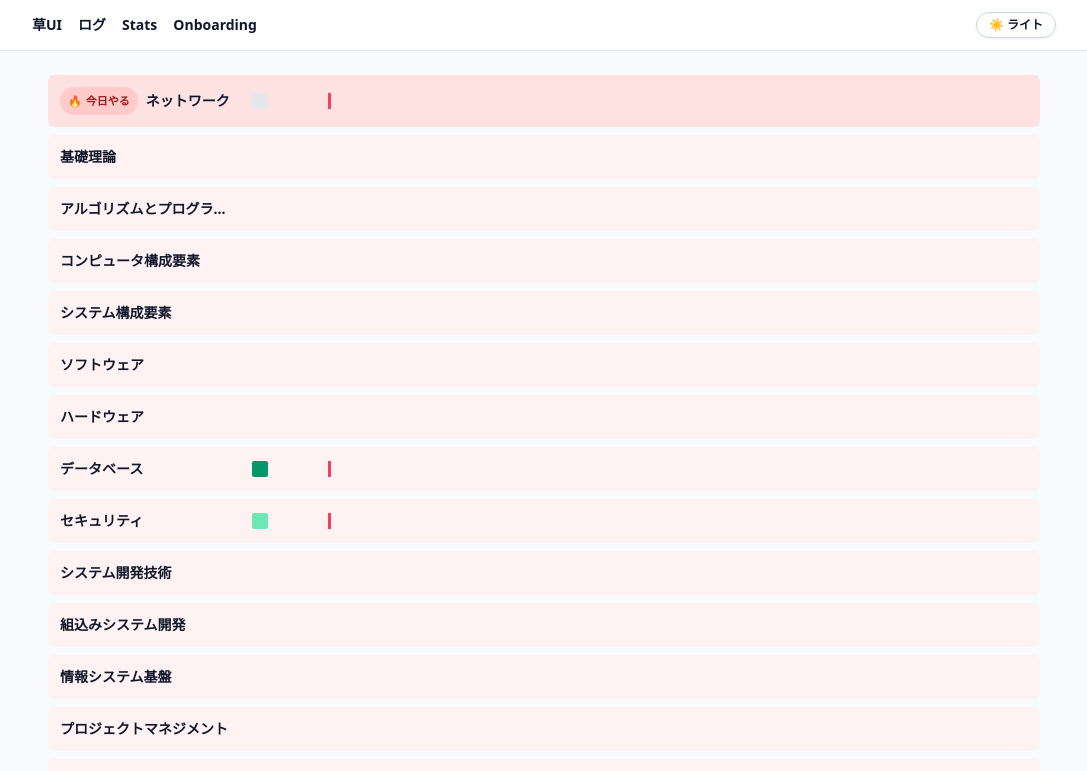
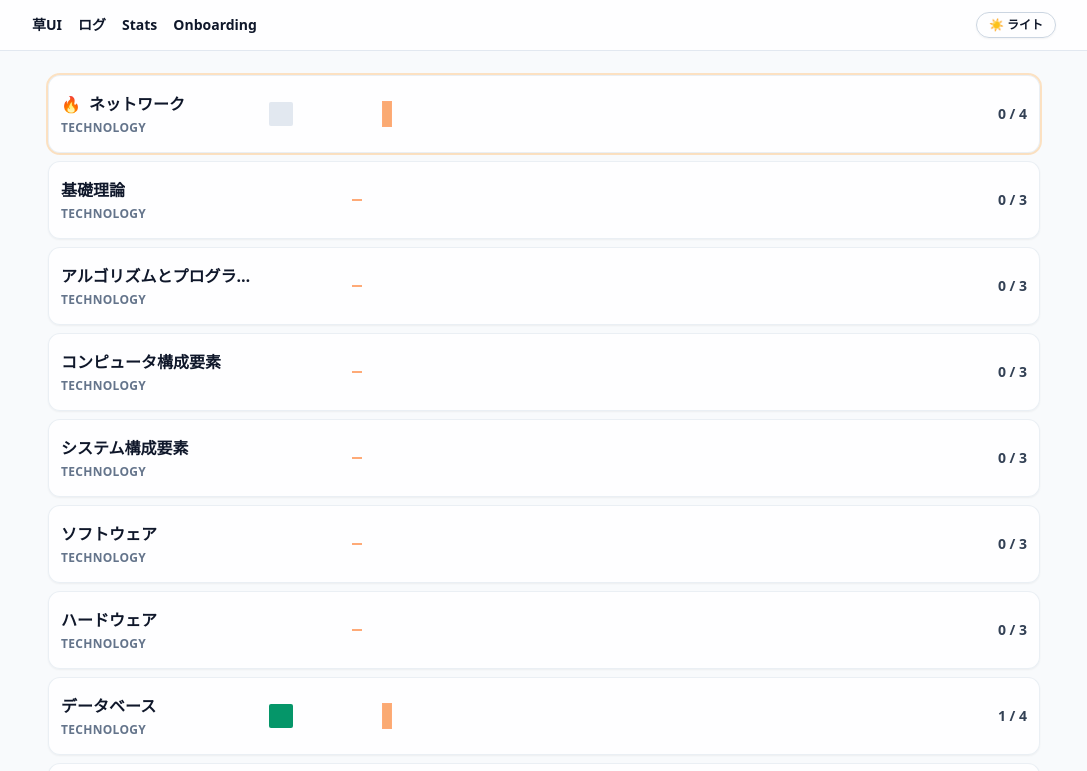
Before and after one commit to Hiro-Chiba/ap-grass-tracker, a Next.js app: page /grid in a window 1280 px wide. Shown: the top 771 px of the page, without its empty margins (96-1183 px from the left). Built offline with nearby package versions, Linux system fonts and the light colour scheme.

Commit message:
草UIの視認性改善と統計表示の簡素化

```diff
--- a/app/stats/page.tsx
+++ b/app/stats/page.tsx
@@ -6,9 +6,9 @@ import { useCycleStore } from "@/lib/useCycleStore";
 
 function StatNumber({ label, value }: { label: string; value: string }) {
   return (
-    <div className="rounded-md bg-white/80 p-4 shadow-sm dark:bg-slate-800/70">
-      <p className="text-xs font-semibold uppercase tracking-wide text-slate-500">{label}</p>
-      <p className="mt-2 text-3xl font-bold text-slate-900 dark:text-white">{value}</p>
+    <div className="rounded-lg border border-slate-200/70 bg-white/70 p-4 text-center shadow-sm dark:border-slate-800/70 dark:bg-slate-900/70">
+      <p className="text-xs font-semibold uppercase tracking-wide text-slate-500 dark:text-slate-400">{label}</p>
+      <p className="mt-3 text-4xl font-bold text-slate-900 dark:text-white">{value}</p>
     </div>
   );
 }
@@ -18,9 +18,8 @@ export default function StatsPage() {
   const { totalEffective, inGoalSubjects, stagnantSubjects } = aggregateKpis(cycles);
 
   return (
-    <div className="space-y-4">
-      <h1 className="text-xl font-bold">Stats</h1>
-      <div className="grid gap-3 sm:grid-cols-3">
+    <div className="space-y-6">
+      <div className="grid gap-4 sm:grid-cols-3">
         <StatNumber label="合格分野数" value={`${inGoalSubjects} / ${SUBJECT_COUNT}`} />
         <StatNumber label="総有効周回数" value={`${totalEffective} / 62`} />
         <StatNumber label="停滞分野数" value={`${stagnantSubjects}`} />
--- a/components/grass/Square.tsx
+++ b/components/grass/Square.tsx
@@ -1,7 +1,7 @@
 import clsx from "clsx";
 
-export const SQUARE_SIZE = 16;
-export const SQUARE_GAP = 4;
+export const SQUARE_SIZE = 24;
+export const SQUARE_GAP = 6;
 export const SLOT_WIDTH = SQUARE_SIZE + SQUARE_GAP;
 
 export type SquareProps = {
@@ -9,14 +9,14 @@ export type SquareProps = {
 };
 
 const backgroundByAccuracy = (accuracy?: number) => {
-  if (accuracy === undefined) return "bg-[#E5E7EB]";
-  if (accuracy >= 80) return "bg-[#059669]";
-  if (accuracy >= 70) return "bg-[#6EE7B7]";
-  return "bg-[#E5E7EB]";
+  if (accuracy === undefined) return "bg-slate-200";
+  if (accuracy >= 80) return "bg-emerald-600";
+  if (accuracy >= 70) return "bg-emerald-200";
+  return "bg-slate-200";
 };
 
 export default function Square({ accuracy }: SquareProps) {
-  const className = clsx("h-4 w-4 rounded-sm", backgroundByAccuracy(accuracy));
+  const className = clsx("h-6 w-6 rounded-sm", backgroundByAccuracy(accuracy));
 
   return <div className={className} aria-hidden />;
 }
--- a/components/grass/SubjectRow.tsx
+++ b/components/grass/SubjectRow.tsx
@@ -20,22 +20,22 @@ export default function SubjectRow({ subject, cycles, status, isPriority }: Subj
   const target = getTargetForSubject(subject);
   const orderedCycles = sortByDate(cycles);
   const minWidth = Math.max(orderedCycles.length, target) * SLOT_WIDTH + SQUARE_SIZE;
-  const isInGoal = status?.effectiveCount !== undefined ? status.effectiveCount >= target : false;
 
   const rowClassName = clsx(
-    "flex items-center gap-4 rounded-md px-3 py-3",
-    isPriority ? "bg-red-100" : !isInGoal ? "bg-red-50" : "bg-white"
+    "flex items-center gap-4 rounded-xl border border-slate-200/70 bg-white/80 px-3 py-4 shadow-sm dark:border-slate-800/60 dark:bg-slate-900/70",
+    isPriority && "outline outline-2 outline-orange-200/70 dark:outline-orange-400/40"
   );
 
   return (
     <div className={rowClassName}>
-      <div className="flex w-44 items-center gap-2 text-sm font-semibold text-slate-900 dark:text-white">
-        {isPriority ? (
-          <span className="flex items-center gap-1 rounded-full bg-red-200 px-2 py-1 text-[11px] font-bold text-red-800">
-            🔥 <span>今日やる</span>
-          </span>
-        ) : null}
-        <span className="truncate">{subject.name}</span>
+      <div className="flex w-48 flex-col gap-1 text-slate-900 dark:text-white">
+        <div className="flex items-center gap-2 text-base font-semibold">
+          {isPriority ? <span aria-hidden>🔥</span> : null}
+          <span className="truncate">{subject.name}</span>
+        </div>
+        <span className="text-xs font-semibold uppercase tracking-wide text-slate-500 dark:text-slate-400">
+          {subject.category}
+        </span>
       </div>
       <div className="relative flex items-center gap-1" style={{ minWidth }} aria-label={`${subject.name} の進捗`}>
         <TargetLine position={target} />
@@ -43,6 +43,9 @@ export default function SubjectRow({ subject, cycles, status, isPriority }: Subj
           <Square key={cycle.id} accuracy={cycle.accuracy} />
         ))}
       </div>
+      <div className="ml-auto text-sm font-semibold text-slate-700 dark:text-slate-200">{`${
+        status?.effectiveCount ?? 0
+      } / ${target}`}</div>
     </div>
   );
 }
--- a/components/grass/TargetLine.tsx
+++ b/components/grass/TargetLine.tsx
@@ -5,7 +5,10 @@ export default function TargetLine({ position }: { position: number }) {
 
   return (
     <div className="pointer-events-none absolute inset-y-0" style={{ left: `${offset}px` }}>
-      <span className="block h-full w-[3px] bg-rose-500" aria-label={`目標周回 ${position}`} />
+      <span
+        className="block h-full w-[8px] bg-orange-500/60 shadow-[0_0_0_1px_rgba(255,115,29,0.6)]"
+        aria-label={`目標周回 ${position}`}
+      />
     </div>
   );
 }
```
